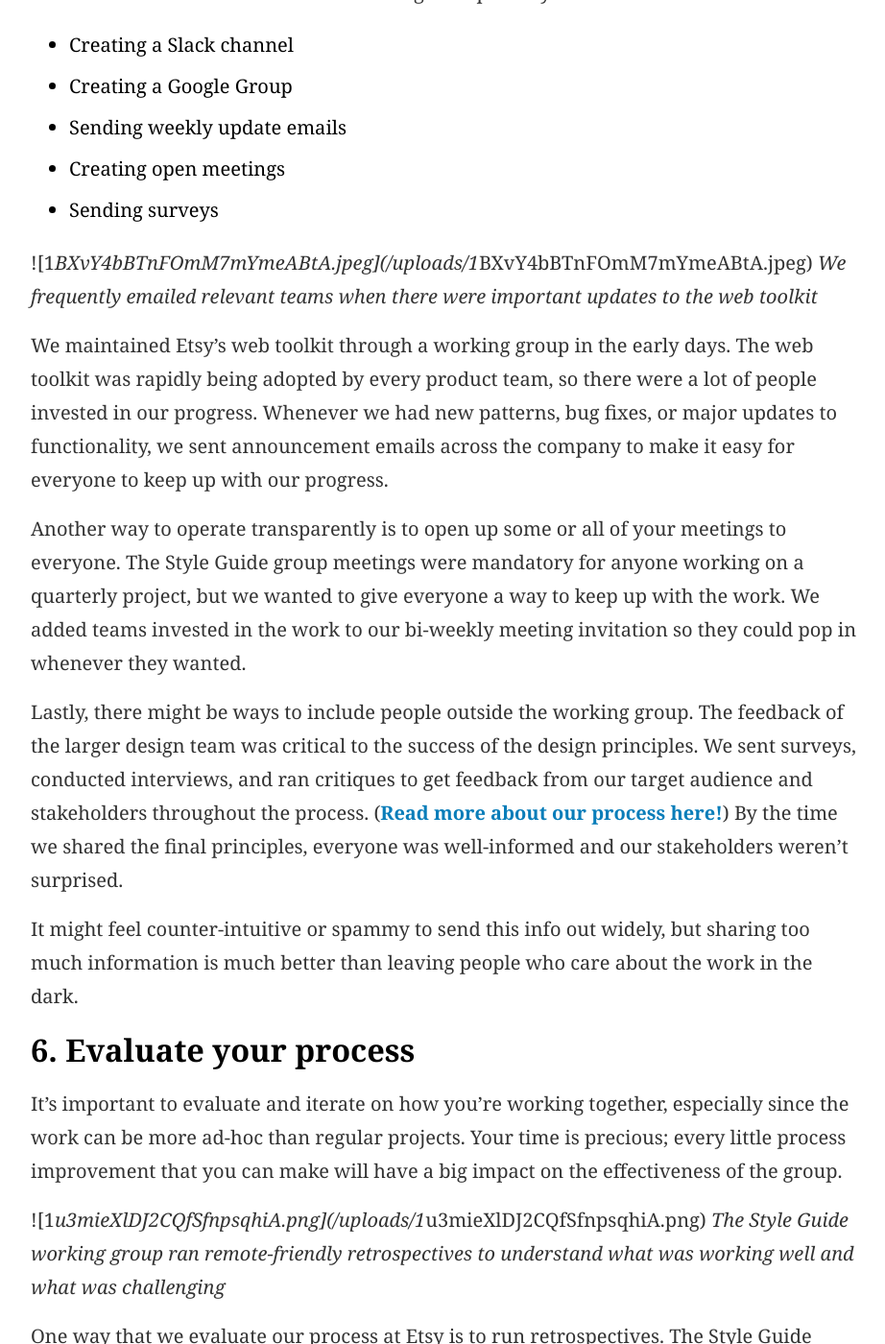
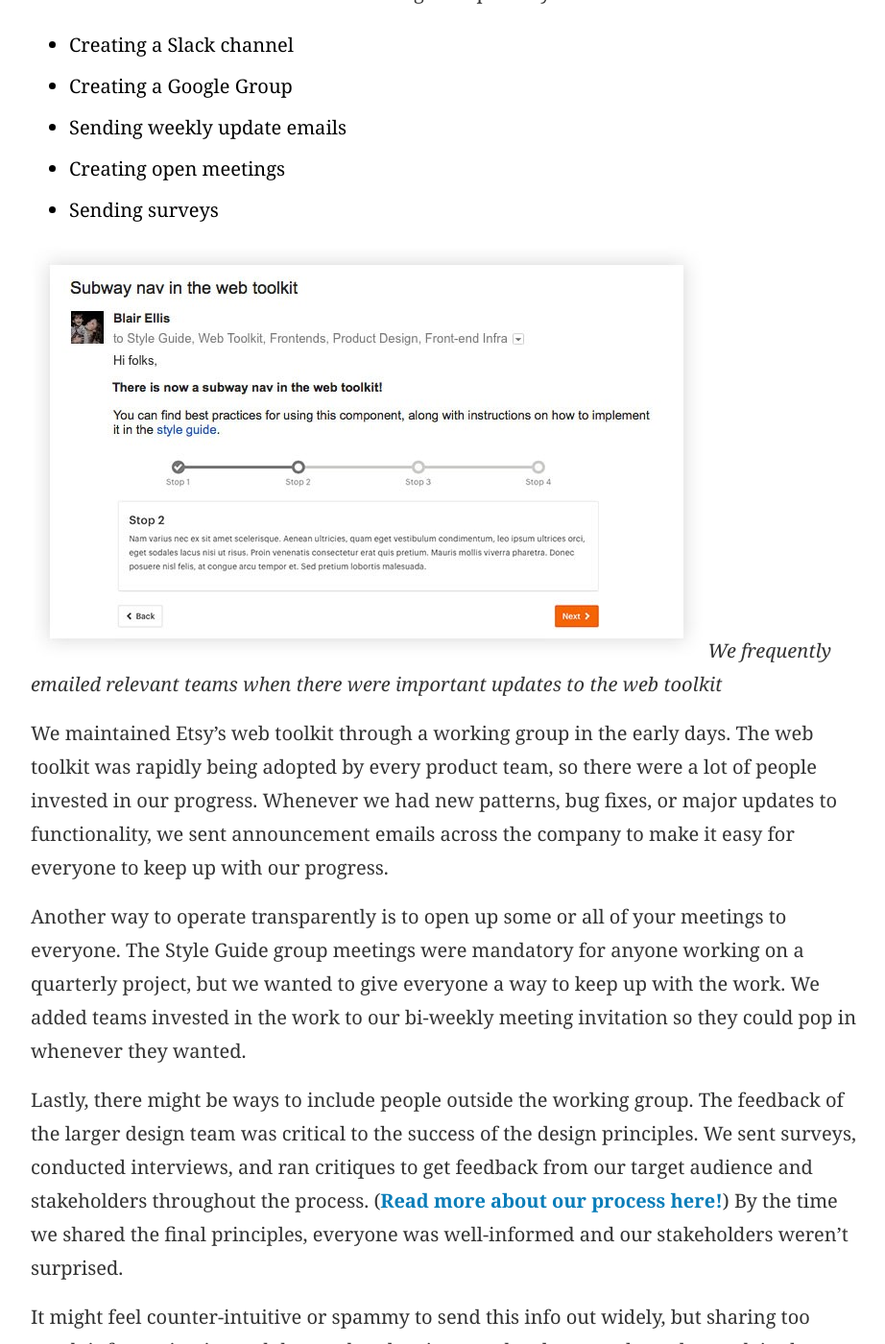
Before and after one commit to harllee/jessicaharllee.com, a Jekyll site: the page built from _posts/2017-06-20-crafting-an-effective-working-group.markdown, in a window 1280 px wide and 1400 px high, scrolled down 4298 px. Shown: the whole window at 96% size, without its empty margins (176-1098 px from the left). Built offline with Jekyll 4.4.1, drawn with Linux system fonts in a browser that asks for light colours; some of the changed text lies outside the part shown.

Commit message:
Updated Crafting An Effective Working Group

```diff
--- a/_posts/2017-06-20-crafting-an-effective-working-group.markdown
+++ b/_posts/2017-06-20-crafting-an-effective-working-group.markdown
@@ -72,7 +72,7 @@ Some methods that we’ve used for creating transparency include:
 * Creating open meetings
 * Sending surveys
 
-![1*BXvY4bBTnFOmM7mYmeABtA.jpeg](/uploads/1*BXvY4bBTnFOmM7mYmeABtA.jpeg)
+![announcements.jpeg](/uploads/announcements.jpeg)
 *We frequently emailed relevant teams when there were important updates to the web toolkit*
 
 We maintained Etsy’s web toolkit through a working group in the early days. The web toolkit was rapidly being adopted by every product team, so there were a lot of people invested in our progress. Whenever we had new patterns, bug fixes, or major updates to functionality, we sent announcement emails across the company to make it easy for everyone to keep up with our progress.
@@ -87,7 +87,7 @@ It might feel counter-intuitive or spammy to send this info out widely, but shar
 
 It’s important to evaluate and iterate on how you’re working together, especially since the work can be more ad-hoc than regular projects. Your time is precious; every little process improvement that you can make will have a big impact on the effectiveness of the group.
 
-![1*u3mieXlDJ2CQfSfnpsqhiA.png](/uploads/1*u3mieXlDJ2CQfSfnpsqhiA.png)
+![retrospectives.png](/uploads/retrospectives.png)
 *The Style Guide working group ran remote-friendly retrospectives to understand what was working well and what was challenging*
 
 One way that we evaluate our process at Etsy is to run retrospectives. The Style Guide working group was able to make huge improvements by running retrospectives regularly. One insight we uncovered was designers were rarely able to devote as much time to the work as they thought. This helped us encourage participants to keep projects small. Another insight was that participants didn’t realize until late in the quarter that they needed engineering help. The following quarter, we recruited engineers at the very beginning of projects.
@@ -115,7 +115,7 @@ The dissolution of a working group can be the result of processes and teams chan
 
 The best part of the Style Guide working group was the demo day at the end of the quarter. We invited multiple teams across Etsy, shared snacks and beverages, and watched as everyone demoed their hard work from the past few months. Seeing all of the work back-to-back felt so good; we really felt like we were making a huge impact on Etsy.
 
-![1*rbh_KMOjF2YeiPSMz-Jsiw.jpeg](/uploads/1*rbh_KMOjF2YeiPSMz-Jsiw.jpeg)
+![demo-days.jpeg](/uploads/demo-days.jpeg)
 *Style Guide demo days were a great way to celebrate our hard work*
 
 Demo days are just one way to celebrate work. Team-wide emails are a low-investment way to share progress and to give shoutouts to working group members. Regular team meetings like an All Hands can be an opportunity to give a quick plug for the working group and an overview of your progress. We’ve also used [[our Medium blog]](http://medium.com/etsy-design) as a way to celebrate our work and share learnings outside of Etsy.
@@ -127,18 +127,16 @@ Whatever your company’s practices for recognition, make sure that your group t
 
 So, in summary:
 
-**1. Establish a goal
+1. Establish a goal
 2. Designate a facilitator
 3. Define operations
 4. Set milestones
 5. Operate transparently
 6. Evaluate your process
 7. Discuss the necessity of the group
-8. Celebrate your victories**
+8. Celebrate your victories
 
 Working groups can help your team solve complex, cross-functional problems. The nature of side projects means it’s crucial to design a structure that will set you up for success. Hopefully you can apply the lessons that we’ve learned along the way to solve some challenging problems in your own organization!
 
 
----
-
 *Thanks to Jason Huff and Jedediah Baker*
```
